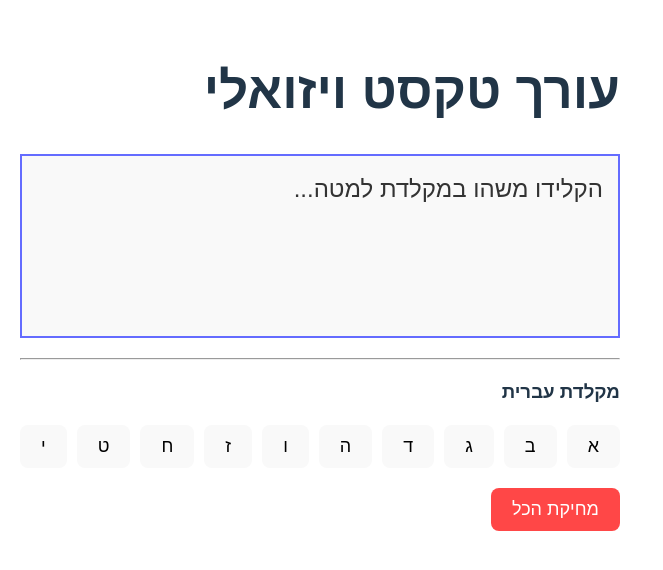
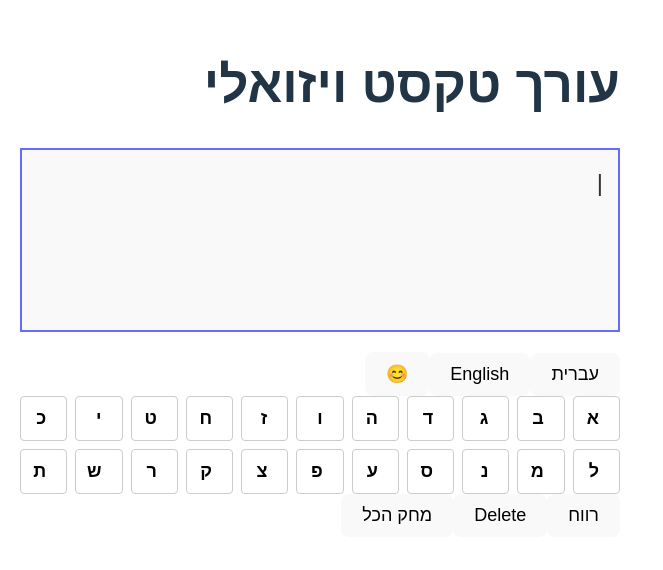
Before and after one commit to ShiraRachelTal/react-text-editor, a React (Vite) app: page / in a window 1280 px wide. Shown: the part 120-690 px from the top of the page, without its empty margins (0-663 px from the left). Built offline with nearby package versions, Linux system fonts and the light colour scheme; the HTML template or start-up script is replaced by a standard one.

Commit message:
המשך

```diff
--- a/src/App.jsx
+++ b/src/App.jsx
@@ -1,38 +1,60 @@
 import { useState } from 'react'
 import './App.css'
 
+// הגדרת המקלדות מחוץ לקומפוננטה
+const KEYBOARDS = {
+  hebrew: ["א", "ב", "ג", "ד", "ה", "ו", "ז", "ח", "ט", "י", "כ", "ל", "מ", "נ", "ס", "ע", "פ", "צ", "ק", "ר", "ש", "ת"],
+  english: ["Q", "W", "E", "R", "T", "Y", "U", "I", "O", "P", "A", "S", "D", "F", "G", "H", "J", "K", "L", "Z", "X", "C", "V", "B", "N", "M"],
+  emoji: ["😀", "😂", "😍", "🚀", "🍕", "🎈", "✨", "🔥"]
+};
+
 function App() {
-  // ה-State שישמור את הטקסט שהמשתמש מקליד מהמקלדת הוויזואלית
   const [text, setText] = useState("");
+  const [lang, setLang] = useState("hebrew"); // State לשפה הנוכחית
 
-  // פונקציה להוספת תו (תשמש את המקלדת שנבנה בהמשך)
-  const addChar = (char) => {
-    setText(prev => prev + char);
+  // פונקציות עריכה (דרישה של חלק א')
+  const addChar = (char) => setText(prev => prev + char);
+  const deleteLast = () => setText(prev => prev.slice(0, -1));
+  const clearAll = () => {
+    if(window.confirm("בטוח שרוצים למחוק הכל?")) setText("");
   };
 
   return (
     <div className="main-container">
-      <h1>עורך טקסט ויזואלי</h1>
+      <header>
+        <h1>עורך טקסט ויזואלי</h1>
+      </header>
 
-      {/* חלק א' - אזור הצגת הטקסט (למעלה) */}
-      <div className="display-area">
-        {text || "הקלידו משהו במקלדת למטה..."}
-      </div>
+      {/* אזור הצגת הטקסט */}
+      <section className="display-area">
+        {text}
+        <span className="cursor">|</span>
+      </section>
 
-      <hr />
+      {/* אזור הבקרה - החלפת שפות */}
+      <nav className="toolbar">
+        <button onClick={() => setLang("hebrew")}>עברית</button>
+        <button onClick={() => setLang("english")}>English</button>
+        <button onClick={() => setLang("emoji")}>😊</button>
+      </nav>
 
-      {/* חלק א' - אזור המקלדת (למטה) */}
-      <div className="keyboard-area">
-        <h3>מקלדת עברית</h3>
-        <div className="keys">
-          {["א", "ב", "ג", "ד", "ה", "ו", "ז", "ח", "ט", "י"].map(char => (
-            <button key={char} onClick={() => addChar(char)}>
+      {/* המקלדת הדינמית */}
+      <section className="keyboard-container">
+        <div className="keys-grid">
+          {KEYBOARDS[lang].map(char => (
+            <button key={char} onClick={() => addChar(char)} className="key">
               {char}
             </button>
           ))}
         </div>
-        <button className="special-btn" onClick={() => setText("")}>מחיקת הכל</button>
-      </div>
+
+        {/* לחיצים מיוחדים (מחיקת תו, רווח) */}
+        <div className="special-keys">
+          <button onClick={() => addChar(" ")} className="space-key">רווח</button>
+          <button onClick={deleteLast} className="delete-key">Delete</button>
+          <button onClick={clearAll} className="clear-key">מחק הכל</button>
+        </div>
+      </section>
     </div>
   )
 }
--- a/src/index.css
+++ b/src/index.css
@@ -55,6 +55,26 @@ button:focus-visible {
   outline: 4px auto -webkit-focus-ring-color;
 }
 
+.keys-grid {
+  display: grid;
+  grid-template-columns: repeat(auto-fill, minmax(45px, 1fr));
+  gap: 8px;
+  max-width: 600px;
+  margin: 0 auto;
+}
+
+.key {
+  height: 45px;
+  background: white;
+  border: 1px solid #ccc;
+  border-radius: 4px;
+  font-weight: bold;
+}
+
+.key:hover {
+  background: #f0f0f0;
+}
+
 @media (prefers-color-scheme: light) {
   :root {
     color: #213547;
```
